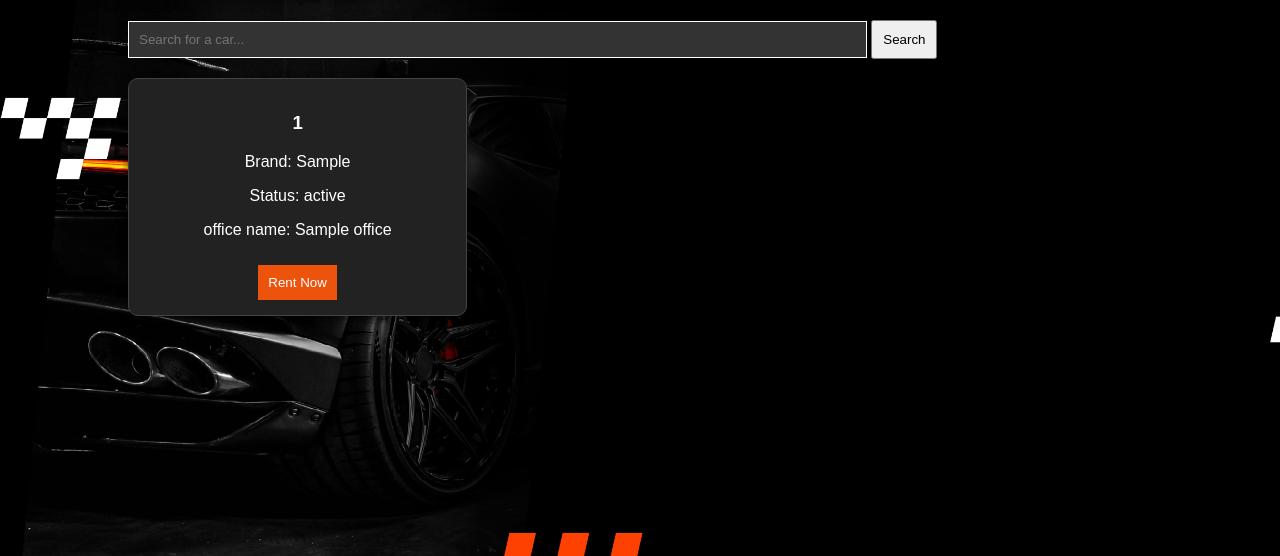
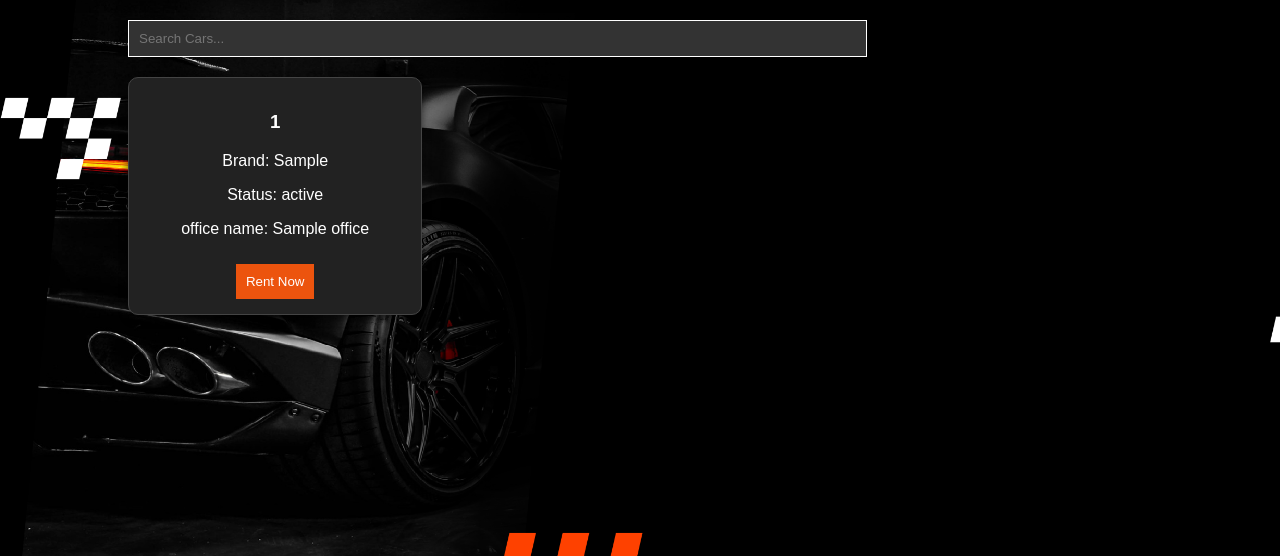
Before and after one commit to MohamedElsyed2005/car_way, a PHP site: page /Rent_Car.php in a window 1280 px wide. Shown: the part 139-695 px from the top of the page. Run offline with PHP 8.4, Linux system fonts and the light colour scheme; tables that the repository leaves empty or names only in its code hold one stand-in row (values such as "Sample post").

Commit message:
ability to search to rent cars

```diff
--- a/Css/rent_car.css
+++ b/Css/rent_car.css
@@ -19,8 +19,8 @@
 }
 
 .car-list {
-    display: flex;
-    flex-wrap: wrap;
+    display: grid;
+    grid-template-columns: repeat(auto-fill, minmax(250px, 1fr));
     gap: 20px;
 }
 
@@ -28,7 +28,7 @@
     border: 1px solid #444;
     background-color: #222;
     padding: 15px;
-    width: 30%;
+    width: 80%;
     text-align: center;
     box-shadow: 0 4px 8px rgba(0, 0, 0, 0.6);
     border-radius: 10px;
--- a/Rent_Car.php
+++ b/Rent_Car.php
@@ -33,10 +33,6 @@ require 'config.php';
             </div>
         </nav>
         <div class="car-container">
-            <form method="GET">
-                <input type="text" name="search" placeholder="Search for a car..." class="search-box">
-                <button type="submit" class="search-btn">Search</button>
-            </form>
             <div class="car-list">
                 <?php
                 $search = isset($_GET['search']) ? $_GET['search'] : '';
@@ -44,9 +40,9 @@ require 'config.php';
                 $result = $conn->query($sql);
                 if ($result->num_rows > 0) {
                     while ($row = $result->fetch_assoc()) {
-                        $_SESSION['plate_id']=$row['plate_id'];
+                        $_SESSION['plate_id'] = $row['plate_id'];
 
-                            echo "<div class='car-item'>
+                        echo "<div class='car-item'>
                             <h3>" . $row['plate_id'] . "</h3>
                             <p>Brand: " . $row['brand'] . "</p>
                             <p>Status: " . $row['status'] . "</p>
@@ -61,6 +57,24 @@ require 'config.php';
             </div>
         </div>
     </div>
+    <script>
+        const searchInput = document.createElement('input');
+        searchInput.setAttribute('type', 'text');
+        searchInput.setAttribute('name', 'search');
+        searchInput.setAttribute('placeholder', 'Search Cars...');
+        searchInput.classList.add('search-box');
+
+        const contentDiv = document.querySelector('.car-container');
+        contentDiv.insertBefore(searchInput, contentDiv.querySelector('.car-list'));
+
+        searchInput.addEventListener('keyup', () => {
+            const filter = searchInput.value.toLowerCase();
+            const carItems = document.querySelectorAll('.car-item');
+            carItems.forEach((carItem) => {
+                const text = carItem.textContent.toLowerCase();
+                carItem.style.display = text.includes(filter) ? '' : 'none';
+            });
+        });
+    </script>
 </body>
-
 </html>
--- a/admin/car_mang.js
+++ b/admin/car_mang.js
@@ -3,7 +3,7 @@ const searchInput = document.createElement('input');
 searchInput.setAttribute('type', 'text');
 searchInput.setAttribute('placeholder', 'Search Cars...');
 searchInput.classList.add('form-control', 'mb-3');
-
+// <input type = "text" placeholder = "Search Cars..." class="form-control mb-3">
 const contentDiv = document.querySelector('.content');
 contentDiv.insertBefore(searchInput, contentDiv.querySelector('table'));
 
```
